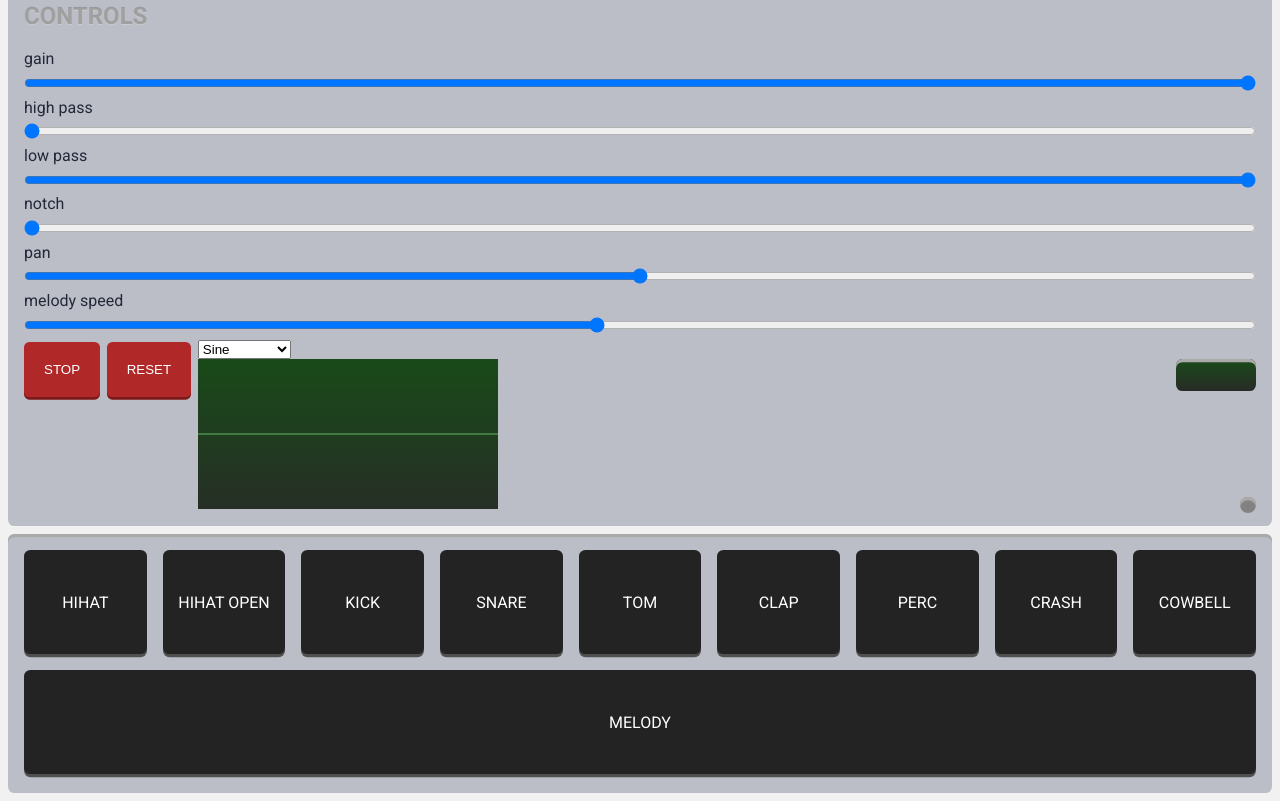
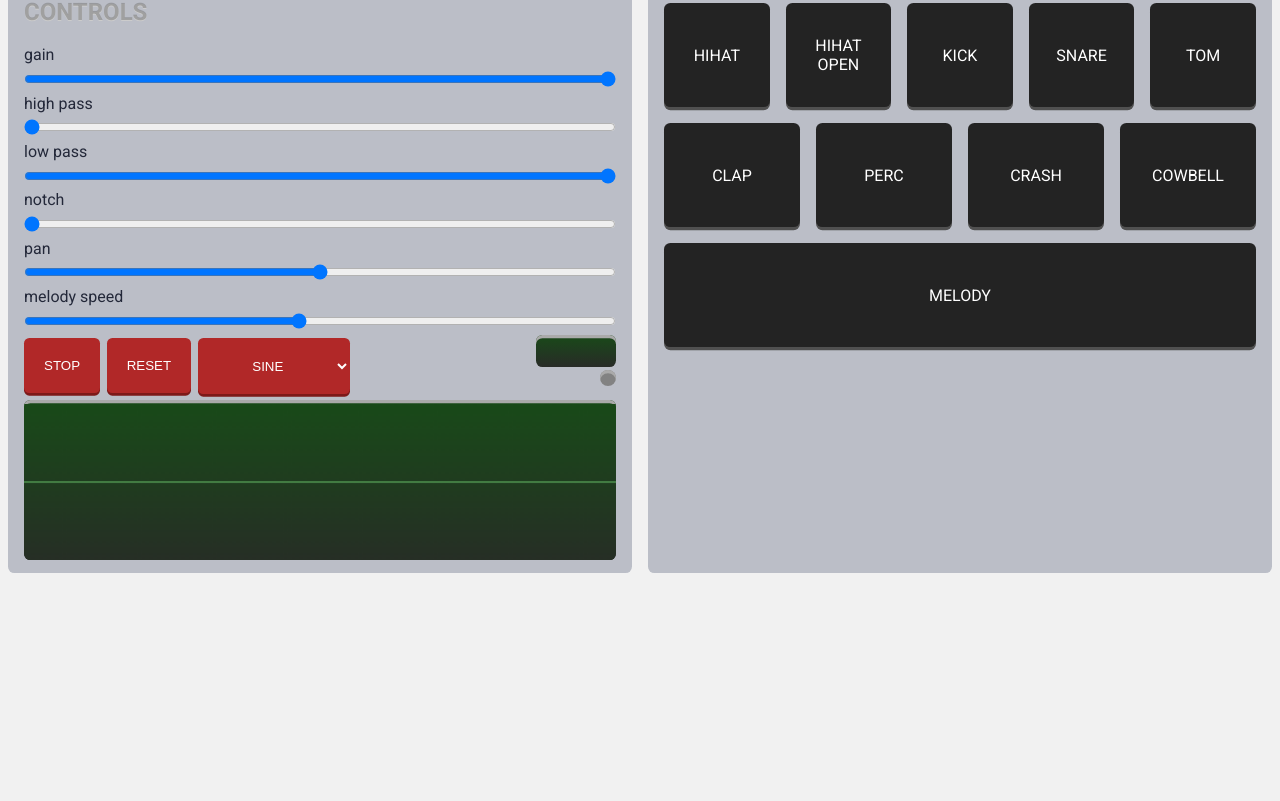
Before and after one commit to EmielZuurbier/beat-box, a plain HTML site: page index.html in a window 1280 px wide. Shown: the part 65-866 px from the top of the page. After the commit the page ends 800 px from the top, so only its background shows below. Drawn offline with Linux system fonts and the light colour scheme; no server answers.

Commit message:
Added styling for Oscillator and Visualizer

```diff
--- a/style/style.css
+++ b/style/style.css
@@ -100,7 +100,6 @@ body {
     height: 100%;
     height: calc(100% - 3em);
     width: 100%;
-    padding: 0.5em;
     float: left;
 }
 
@@ -110,11 +109,9 @@ body {
         display: -webkit-flex;
         display: -ms-flexbox;
         display: flex;
-        -webkit-box-orient: vertical;
-        -webkit-box-direction: normal;
-        -webkit-flex-direction: column;
-        -ms-flex-direction: column;
-        flex-direction: column;
+        -webkit-flex-wrap: wrap;
+        -ms-flex-wrap: wrap;
+        flex-wrap: wrap;
         -webkit-align-content: center;
         -ms-flex-line-pack: center;
         align-content: center;
@@ -126,10 +123,6 @@ body {
         -webkit-align-items: stretch;
         -ms-flex-align: stretch;
         align-items: stretch;
-        -webkit-box-flex: 1;
-        -webkit-flex: 1;
-        -ms-flex: 1;
-        flex: 1;
     }
 }
 
@@ -154,6 +147,10 @@ body {
         display: -webkit-flex;
         display: -ms-flexbox;
         display: flex;
+        -webkit-box-flex: 1;
+        -webkit-flex: 1 1 20em;
+        -ms-flex: 1 1 20em;
+        flex: 1 1 20em;
         -webkit-box-orient: horizontal;
         -webkit-box-direction: normal;
         -webkit-flex-direction: row;
@@ -166,9 +163,13 @@ body {
         -webkit-align-items: flex-start;
         -ms-flex-align: start;
         align-items: flex-start;
+        -webkit-align-content: flex-start;
+        -ms-flex-line-pack: start;
+        align-content: flex-start;
         box-shadow: inset 0 0.2em 0 0 #aaaaaa;
         border-radius: 0.4em;
         padding: 0.5em 0.5em 0.7em;
+        margin: 0.25em 0.5em 0.25em;
     }
 }
 
@@ -280,9 +281,13 @@ body {
 /* ============================================================================ FORMS */
 
 .form {
+    -webkit-box-flex: 1;
+    -webkit-flex: 1 1 20em;
+    -ms-flex: 1 1 20em;
+    flex: 1 1 20em;
     display: block;
     color: #ffffff;
-    margin-bottom: 0.5em;
+    margin: 0.25em 0.5em 0.25em;
     background-color: #BBBEC7;
     box-shadow: inset 0 0.2em 0 0 #aaaaaa;
     border-radius: 0.4em;
@@ -352,20 +357,20 @@ body {
     box-shadow: 0 0 0 0;
 }
 
+.tempo-container {
+    display: block;
+    float: right;
+}
+
 .tempo {
     display: block;
-    position: absolute;
-    right: 0;
-    bottom: 0;
     width: 1em;
     height: 1em;
     background-color: #828282;
     border-radius: 50%;
     box-shadow: inset 0 0.2em 0 0 #aaaaaa;
-/*
-    -webkit-animation: blinker 0.46875s infinite normal running;
-    animation: blinker 0.46875s infinite normal running;
-*/
+    float: right;
+    margin: 0.2em 0;
 }
 
 .tempo-indicator {
@@ -387,13 +392,82 @@ body {
     background: linear-gradient(#194A19, #282B27);
     position: relative;
     right: 0;
-    float: right;
     box-shadow: inset 0 0.2em 0 0 #aaaaaa;
     border-radius: 0.4em;
-    color: #259425;
+    color: #218C21;
+}
+
+.osc {
+    display: block;
+    position: relative;
+    height: 10em;
+    width: 100%;
+    box-shadow: inset 0 0.2em 0 0 #aaaaaa;
+    border-radius: 0.4em;
+    background: -webkit-linear-gradient(#194A19, #282B27);
+    background: linear-gradient(#194A19, #282B27);
+    float: left;
+    overflow: hidden;
+}
+
+.osc-marker {
+    display: block;
+    position: absolute;
+    left: 0;
+    top: 0;
+    background-color: #218C21;
+    -webkit-transform-origin: center center;
+    transform-origin: center center;
+    will-change: transform;
+    -webkit-transition: -webkit-transform 0s linear;
+    transition: -webkit-transform 0s linear;
+    transition: transform 0s linear;
+    transition: transform 0s linear, -webkit-transform 0s linear;
+    z-index: 99;
+}
+
+.osc-marker.hidden {
+    display: none;
+}
+
+.osc-marker.x {
+    width: 1px;
+    top: 0.2em;
+    height: calc(100% - 0.2em);
+}
+
+.osc-marker.y {
+    width: 100%;
+    height: 1px;
+}
+
+.osc-type {
+    display: block;
+    position: relative;
+    padding: 1.5em;
+    background-color: #b12828;
+    box-shadow: 0 0.2em 0 0 #7D1919;
+    color: #ffffff;
+    text-decoration: none;
+    text-align: center;
+    text-transform: uppercase;
+    border-radius: 0.4em;
+    border: 0;
+    top: 0;
+    margin: 0.2em 0.5em 0.5em 0;
+    float: left;
+    height: 4.183em;
+}
+
+canvas {
+    position: relative;
+    top: 0.2em;
+    width: 100%;
+    height: calc(100% - 0.2em);
 }
 
 
+/* ============================================================================ ANIMATIONS */
 
 @-webkit-keyframes blinker {
     0%  { background-color: #8ed349; }
@@ -401,8 +475,6 @@ body {
     100% { background-color: #828282; }
 }
 
-
-
 @keyframes blinker {
     0%  { background-color: #8ed349; }
     10%  { background-color: #8ed349; }
```
